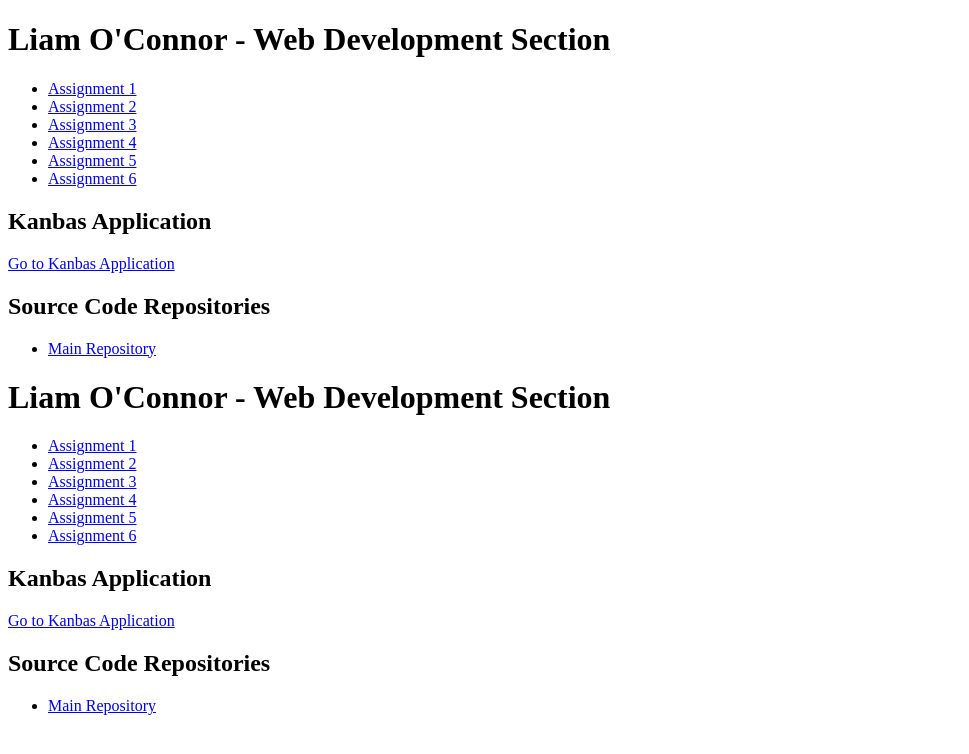
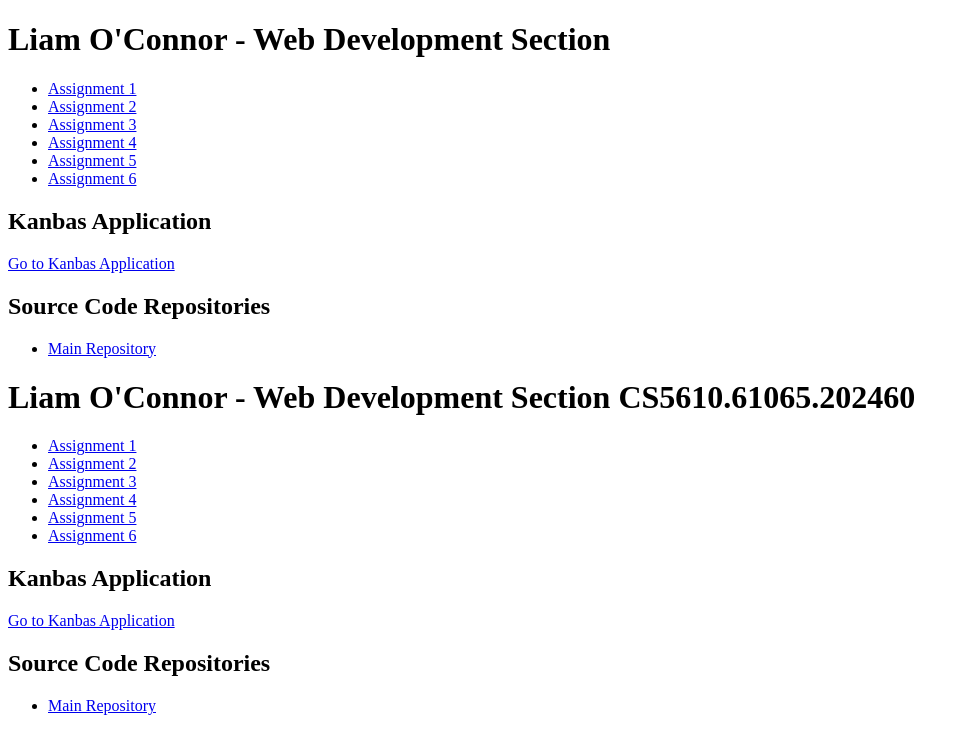
Before and after one commit to LRDOC/web-dev-assignment-1, a React (Create React App) app: page / in a window 1280 px wide. Shown: the top 754 px of the page, without its empty margins (0-969 px from the left). Built offline with nearby package versions, Linux system fonts and the light colour scheme.

Commit message:
added section

```diff
--- a/src/MainPage.tsx
+++ b/src/MainPage.tsx
@@ -4,7 +4,7 @@ import { Link } from 'react-router-dom';
 export default function MainPage() {
     return (
         <div>
-            <h1>Liam O'Connor - Web Development Section</h1>
+            <h1>Liam O'Connor - Web Development Section CS5610.61065.202460</h1>
             <nav>
                 <ul>
                     <li><a href="https://northeastern.instructure.com/courses/184007/assignments/2270925">Assignment 1</a></li>
```
